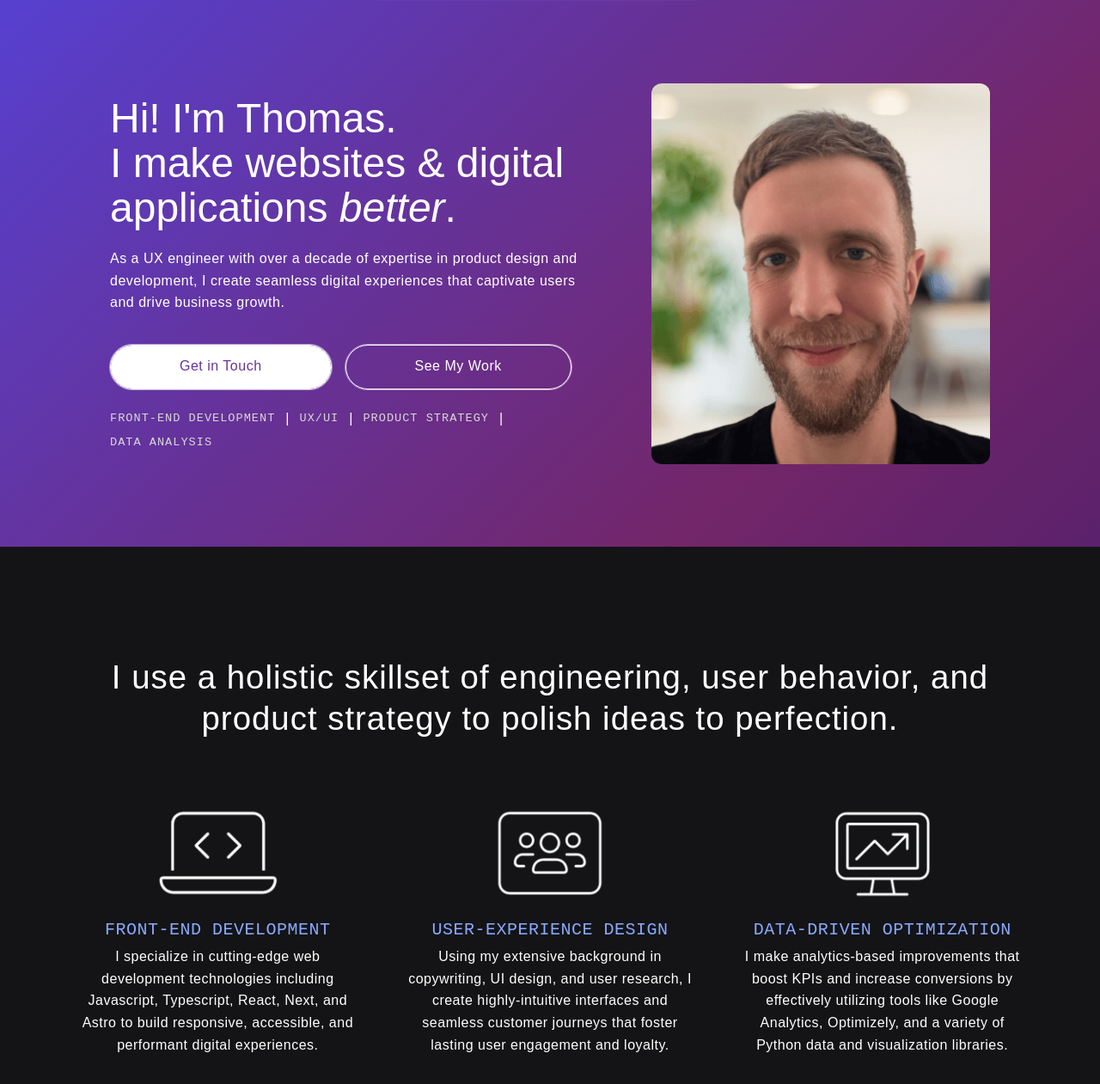
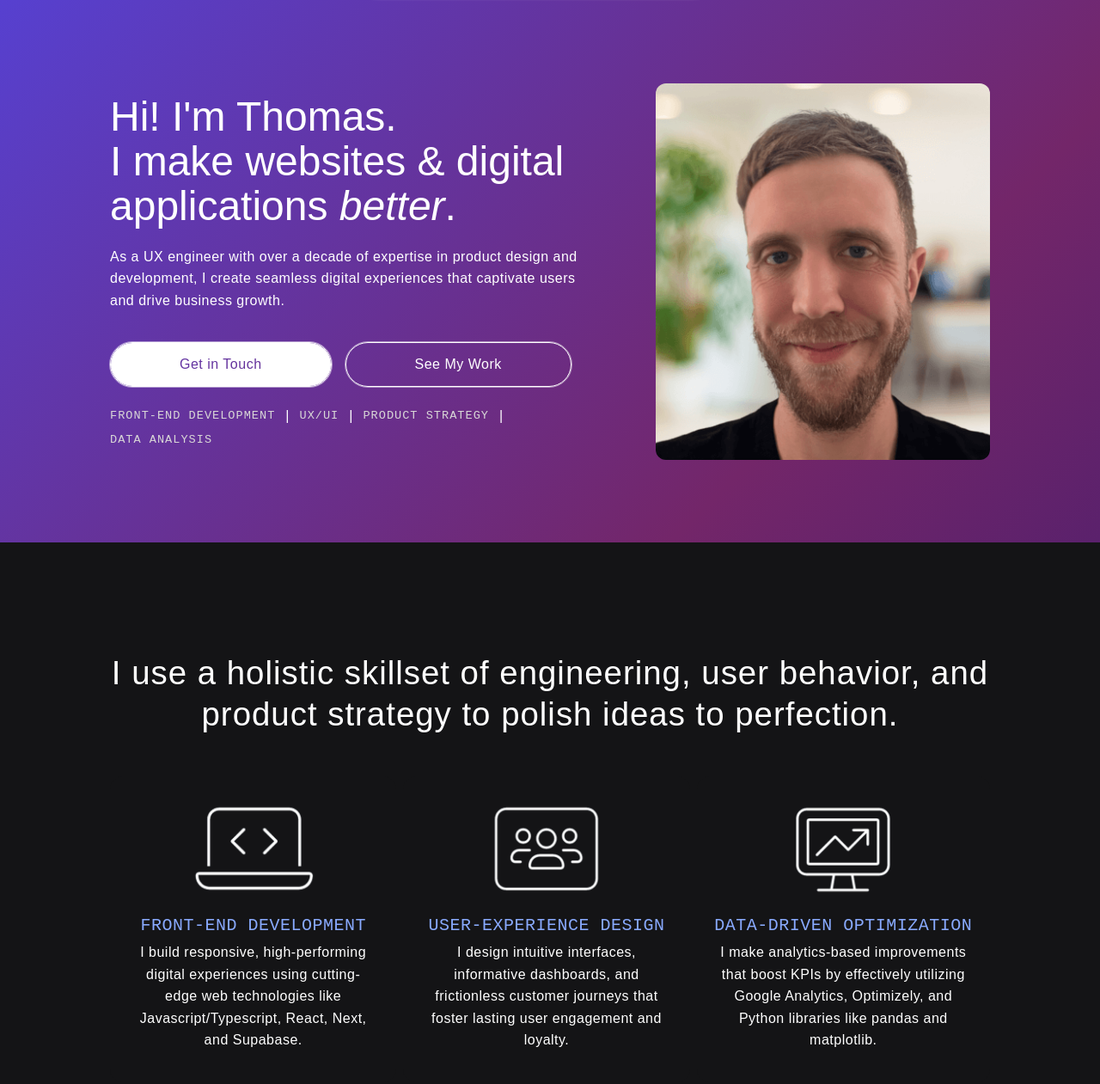
Before and after one commit to thomasfaddegon/my-portfolio, an Astro site: page / in a window 1280 px wide. Shown: the part 79-1340 px from the top of the page at 86% size. Built offline with nearby package versions, Linux system fonts and the light colour scheme; Astro itself is replaced by a stand-in of ours.

Commit message:
copy updates

```diff
--- a/src/components/H3.astro
+++ b/src/components/H3.astro
@@ -23,7 +23,7 @@ const hideBracket = hideBracketOnMobile ? "hidden xl:flex" : "";
     <div>&gt;</div>
   </div>
 </div> -->
-<div class="flex items-center gap-2">
+<div class="flex gap-2">
   <!-- <span class={`text-purple text-2xl mb-[2px] ${hideBracket}`}>&lt;</span> -->
   <h3
     class={`text-xl xl:whitespace-nowrap text-center overflow-hidden text-lightBlue ${center}`}
--- a/src/components/Hero.astro
+++ b/src/components/Hero.astro
@@ -10,11 +10,11 @@ import { Image } from "astro:assets";
     <div class="padding-global">
       <div class="padding-extra">
         <div
-          class="grid grid-cols-1 lg:grid-cols-12 gap-12 lg:gap-14 w-full pt-12 lg:pt-20 pb-20 lg:pb-24"
+          class="grid grid-cols-1 lg:grid-cols-12 gap-12 lg:gap-16 w-full pt-12 lg:pt-20 pb-20 lg:pb-24"
           id="header-content"
         >
           <div
-            class="col-span-1 lg:col-span-7 flex flex-col gap-5 justify-center"
+            class="col-span-1 lg:col-span-7 lg:pr-4 flex flex-col gap-5 justify-center"
             id="header-text"
           >
             <h1>
--- a/src/components/Skills.astro
+++ b/src/components/Skills.astro
@@ -8,7 +8,7 @@ import designIcon from "../images/icons/design-icon.png";
 <section>
   <div class="container container-large">
     <div class="padding-global py-20 lg:py-32">
-      <div>
+      <div class="padding-extra">
         <div>
           <div class="flex justify-center">
             <h2 class="text-center mb-8 max-w-2xl lg:max-w-5xl">
@@ -25,19 +25,19 @@ import designIcon from "../images/icons/design-icon.png";
             >
               <Card
                 header="Front-End Development"
-                text="I specialize in cutting-edge web development technologies including Javascript, Typescript, React, Next, and Astro to build responsive, accessible, and performant digital experiences."
+                text="I build responsive, high-performing digital experiences using cutting-edge web technologies like Javascript/Typescript, React, Next, and Supabase."
                 icon={codeIcon}
                 classes="w-full md:w-2/3 xl:w-1/3"
               />
               <Card
                 header="User-Experience Design"
-                text="Using my extensive background in  copywriting, UI design, and user research, I create highly-intuitive interfaces and seamless customer journeys that foster lasting user engagement and loyalty."
+                text="I design intuitive interfaces, informative dashboards, and frictionless customer journeys that foster lasting user engagement and loyalty."
                 icon={designIcon}
                 classes="w-full md:w-2/3 xl:w-1/3"
               />
               <Card
                 header="Data-Driven Optimization"
-                text="I make analytics-based improvements that boost KPIs and increase conversions by effectively utilizing tools like Google Analytics, Optimizely, and a variety of Python data and visualization libraries."
+                text="I make analytics-based improvements that boost KPIs by effectively utilizing Google Analytics, Optimizely, and Python libraries like pandas and matplotlib."
                 icon={dataIcon}
                 classes="w-full md:w-2/3 xl:w-1/3"
               />
```
